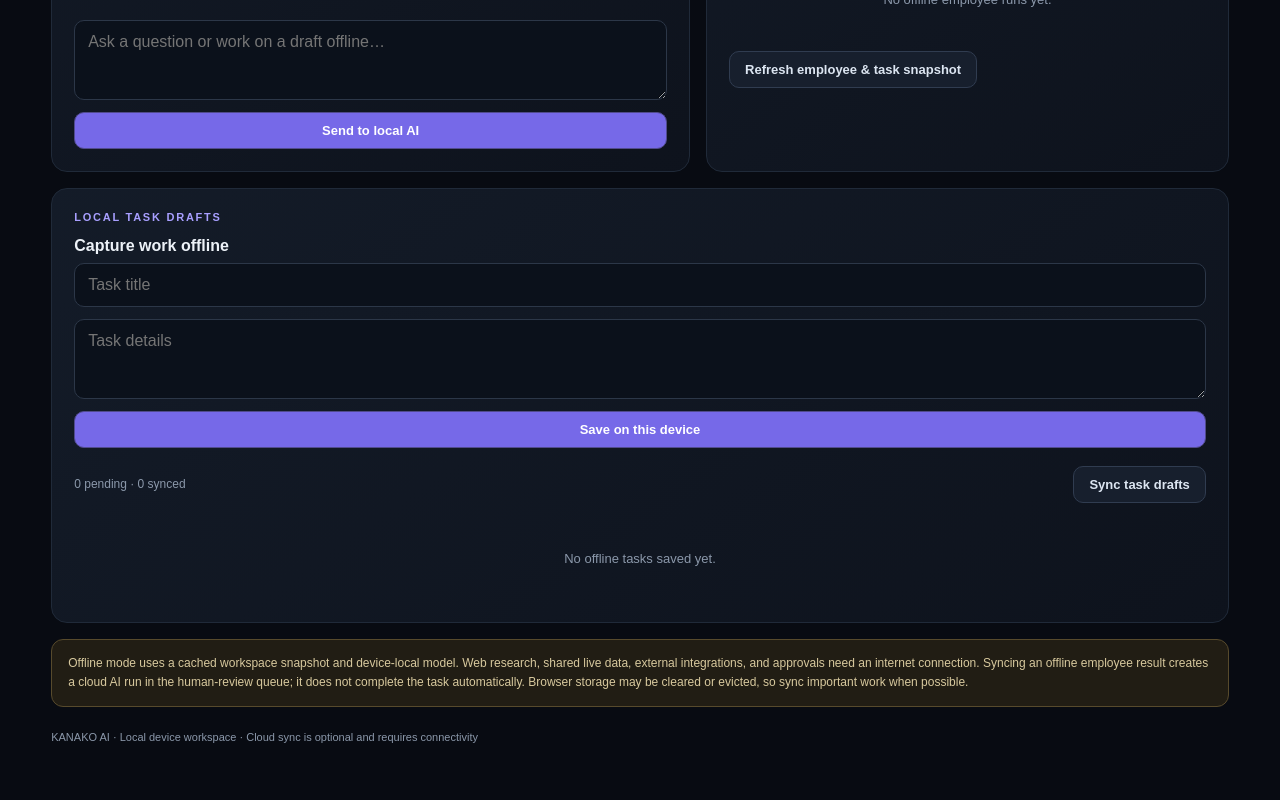
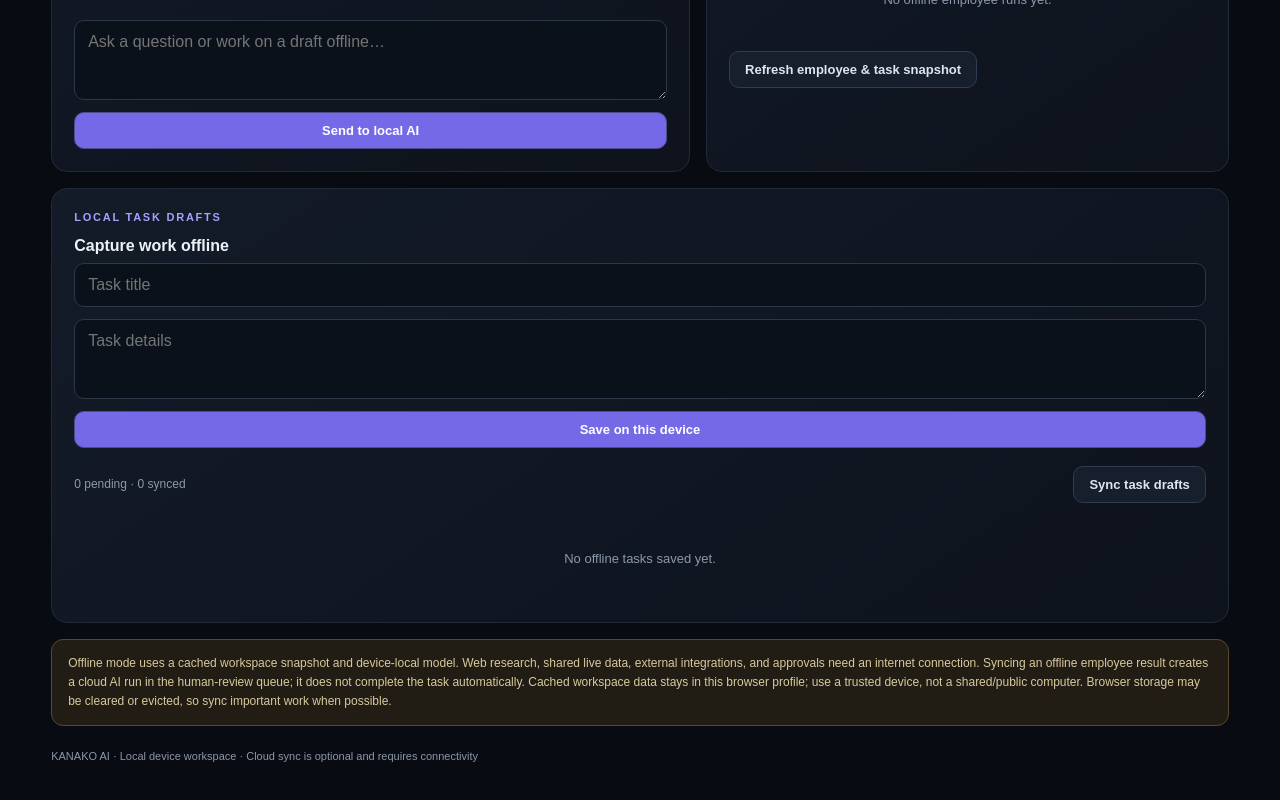
Before and after one commit to Decker143/kanako-ai, a Next.js app: page /offline in a window 1280 px wide. Shown: the part 937-1737 px from the top of the page. Built offline with nearby package versions, Linux system fonts and the light colour scheme.

Commit message:
Warn users about local offline cache privacy

```diff
--- a/components/offline-ai-workspace.tsx
+++ b/components/offline-ai-workspace.tsx
@@ -394,6 +394,6 @@ export function OfflineAIWorkspace() {
       <div className="offline-task-list">{tasks.map(task=><div className="offline-task" key={task.id}><div className="row-between"><strong>{task.title}</strong><span className="pill">{task.syncedAt?"Synced":"Local only"}</span></div>{task.description&&<p className="muted" style={{fontSize:12,margin:"6px 0 0"}}>{task.description}</p>}</div>)}{!tasks.length&&<div className="empty">No offline tasks saved yet.</div>}</div>
     </div>
     {syncMessage&&<p className="muted" style={{fontSize:11}}>{syncMessage}</p>}
-    <div className="notice">Offline mode uses a cached workspace snapshot and device-local model. Web research, shared live data, external integrations, and approvals need an internet connection. Syncing an offline employee result creates a cloud AI run in the human-review queue; it does not complete the task automatically. Browser storage may be cleared or evicted, so sync important work when possible.</div>
+    <div className="notice">Offline mode uses a cached workspace snapshot and device-local model. Web research, shared live data, external integrations, and approvals need an internet connection. Syncing an offline employee result creates a cloud AI run in the human-review queue; it does not complete the task automatically. Cached workspace data stays in this browser profile; use a trusted device, not a shared/public computer. Browser storage may be cleared or evicted, so sync important work when possible.</div>
   </div>;
 }
```
